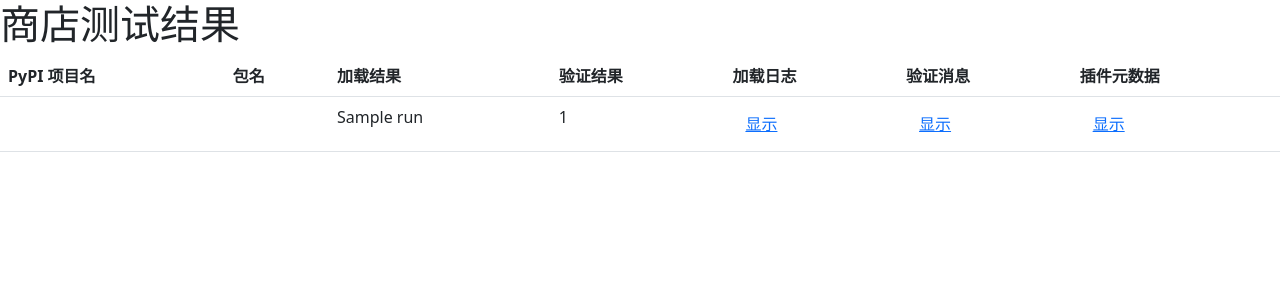
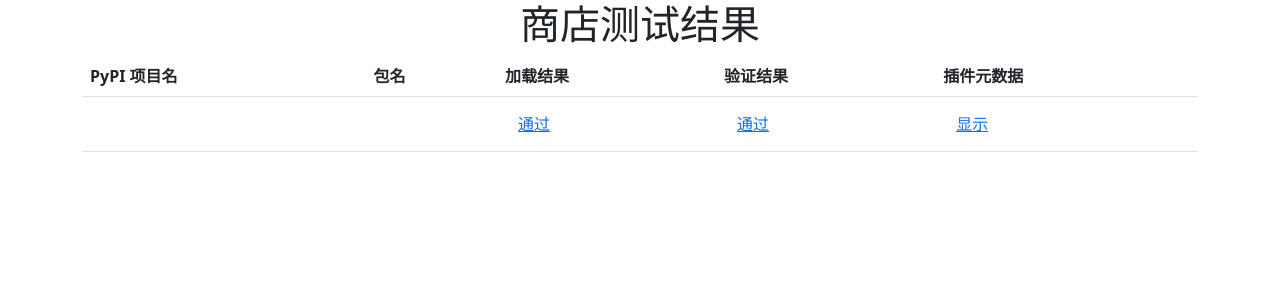
Before and after one commit to nonebot/noneflow, a Python web app: template templates/results.html.jinja in a window 1280 px wide. Shown: the top 300 px of the page. Run offline with Jinja, Linux system fonts and the light colour scheme; the template is opened without the code that fills it: most values are stand-ins (such as "Sample title", 1, 10 or a date in 2020).

Commit message:
使用 modal，优化显示

```diff
--- a/templates/results.html.jinja
+++ b/templates/results.html.jinja
@@ -10,75 +10,88 @@
 </head>
 
 <body>
-  <h1>商店测试结果</h1>
+  <div class="container">
+    <h1 class="text-center">商店测试结果</h1>
     <table class="table table-hover">
-    <thead>
+      <thead class="sticky-top">
         <tr>
           <th scope="col">PyPI 项目名</th>
           <th scope="col">包名</th>
           <th scope="col">加载结果</th>
           <th scope="col">验证结果</th>
-        <th scope="col">加载日志</th>
-        <th scope="col">验证消息</th>
           <th scope="col">插件元数据</th>
         </tr>
       </thead>
       <tbody>
         {% for result in results %}
         {% set project_link = result['previous']['project_link'] %}
+        {% set run_str = '通过' if result['run'] else '未通过' %}
+        {% set valid_str = '通过' if result['valid'] else '未通过' %}
         <tr>
-        <td>{{ project_link }}</td>
-        <td>{{ result['previous']['module_name'] }}</td>
-        <td>{{ result['run'] }}</td>
-        <td>{{ result['valid'] }}</td>
+          <td class="align-middle">{{ project_link }}</td>
+          <td class="align-middle">{{ result['previous']['module_name'] }}</td>
           <td>
-          <button class="btn btn-link" type="button" data-bs-toggle="offcanvas"
-            data-bs-target="#{{ project_link }}-output" aria-controls="offcanvasBottom">显示</button>
+            <button class="btn btn-link" type="button" data-bs-toggle="modal"
+              data-bs-target="#{{ project_link }}-output">{{ run_str }}</button>
           </td>
-        <div class="offcanvas offcanvas-bottom" tabindex="-1" id="{{ project_link }}-output">
-          <div class="offcanvas-header">
-            <h5 class="offcanvas-title" id="offcanvasBottomLabel">{{ project_link }} 加载日志</h5>
-            <button type="button" class="btn-close text-reset" data-bs-dismiss="offcanvas"></button>
+          <div class="modal fade" id="{{ project_link }}-output" tabindex="-1">
+            <div class="modal-dialog modal-dialog-centered modal-dialog-scrollable">
+              <div class="modal-content">
+                <div class="modal-header">
+                  <h5 class="modal-title" id="exampleModalLabel">{{ project_link }} 加载日志</h5>
+                  <button type="button" class="btn-close" data-bs-dismiss="modal"></button>
                 </div>
-          <div class="offcanvas-body">
+                <div class="modal-body">
                   {% autoescape false %}
                   {{ result['output'] | replace('\n', '<br>') }}
                   {% endautoescape %}
                 </div>
               </div>
+            </div>
+          </div>
           <td>
-          <button class="btn btn-link" type="button" data-bs-toggle="offcanvas"
-            data-bs-target="#{{ project_link }}-validation" aria-controls="offcanvasBottom">显示</button>
+            <button class="btn btn-link" type="button" data-bs-toggle="modal"
+              data-bs-target="#{{ project_link }}-validation" aria-controls="offcanvasBottom">{{ valid_str }}</button>
           </td>
-        <div class="offcanvas offcanvas-bottom" tabindex="-1" id="{{ project_link }}-validation">
-          <div class="offcanvas-header">
-            <h5 class="offcanvas-title" id="offcanvasBottomLabel">{{ project_link }} 验证消息</h5>
-            <button type="button" class="btn-close text-reset" data-bs-dismiss="offcanvas"></button>
+          <div class="modal fade" id="{{ project_link }}-validation" tabindex="-1">
+            <div class="modal-dialog modal-dialog-centered modal-dialog-scrollable">
+              <div class="modal-content">
+                <div class="modal-header">
+                  <h5 class="modal-title" id="exampleModalLabel">{{ project_link }} 验证日志</h5>
+                  <button type="button" class="btn-close" data-bs-dismiss="modal"></button>
                 </div>
-          <div class="offcanvas-body">
+                <div class="modal-body">
                   {% autoescape false %}
                   {{ result['validation_message'] | replace('\n', '<br>') }}
                   {% endautoescape %}
                 </div>
               </div>
+            </div>
+          </div>
           <td>
-          <button class="btn btn-link" type="button" data-bs-toggle="offcanvas"
+            <button class="btn btn-link" type="button" data-bs-toggle="modal"
               data-bs-target="#{{ project_link }}-metadata" aria-controls="offcanvasBottom">显示</button>
           </td>
-        <div class="offcanvas offcanvas-bottom" tabindex="-1" id="{{ project_link }}-metadata">
-          <div class="offcanvas-header">
-            <h5 class="offcanvas-title" id="offcanvasBottomLabel">{{ project_link }} 插件元数据</h5>
-            <button type="button" class="btn-close text-reset" data-bs-dismiss="offcanvas"></button>
+          <div class="modal fade" id="{{ project_link }}-metadata" tabindex="-1">
+            <div class="modal-dialog modal-dialog-centered modal-dialog-scrollable">
+              <div class="modal-content">
+                <div class="modal-header">
+                  <h5 class="modal-title" id="exampleModalLabel">{{ project_link }} 插件元数据</h5>
+                  <button type="button" class="btn-close" data-bs-dismiss="modal"></button>
                 </div>
-          <div class="offcanvas-body">
+                <div class="modal-body">
                   {% autoescape false %}
-            {{ result['metadata'] | replace('\n', '<br>') }}
+                  {{ result['metadata'] }}
                   {% endautoescape %}
+                </div>
+              </div>
             </div>
           </div>
         </tr>
         {% endfor %}
       </tbody>
+    </table>
+  </div>
 </body>
 
 <script src="https://cdn.jsdelivr.net/npm/bootstrap@5.3.0/dist/js/bootstrap.bundle.min.js"
```
Lines whose indentation alone changed are shown as unchanged.
